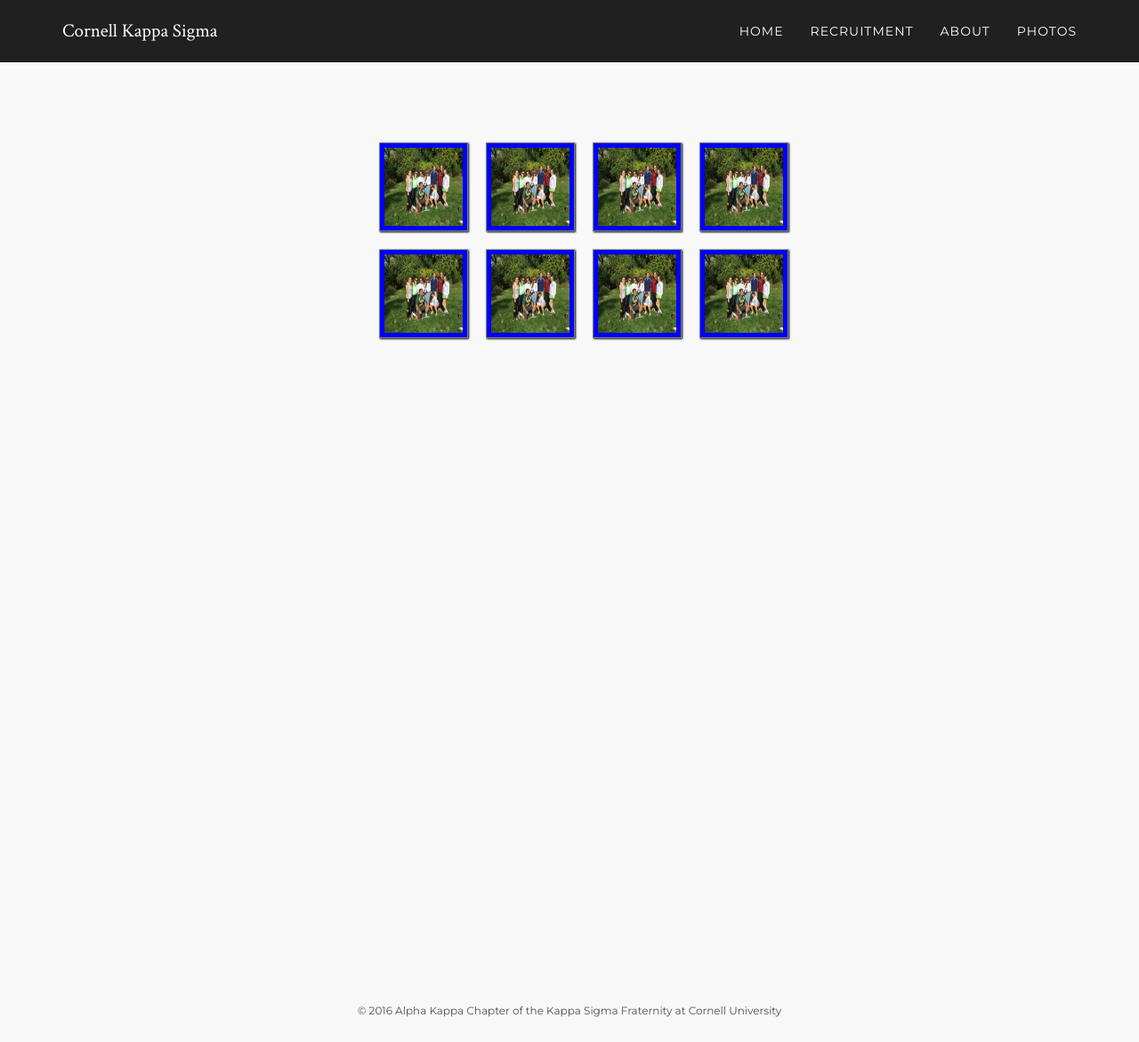
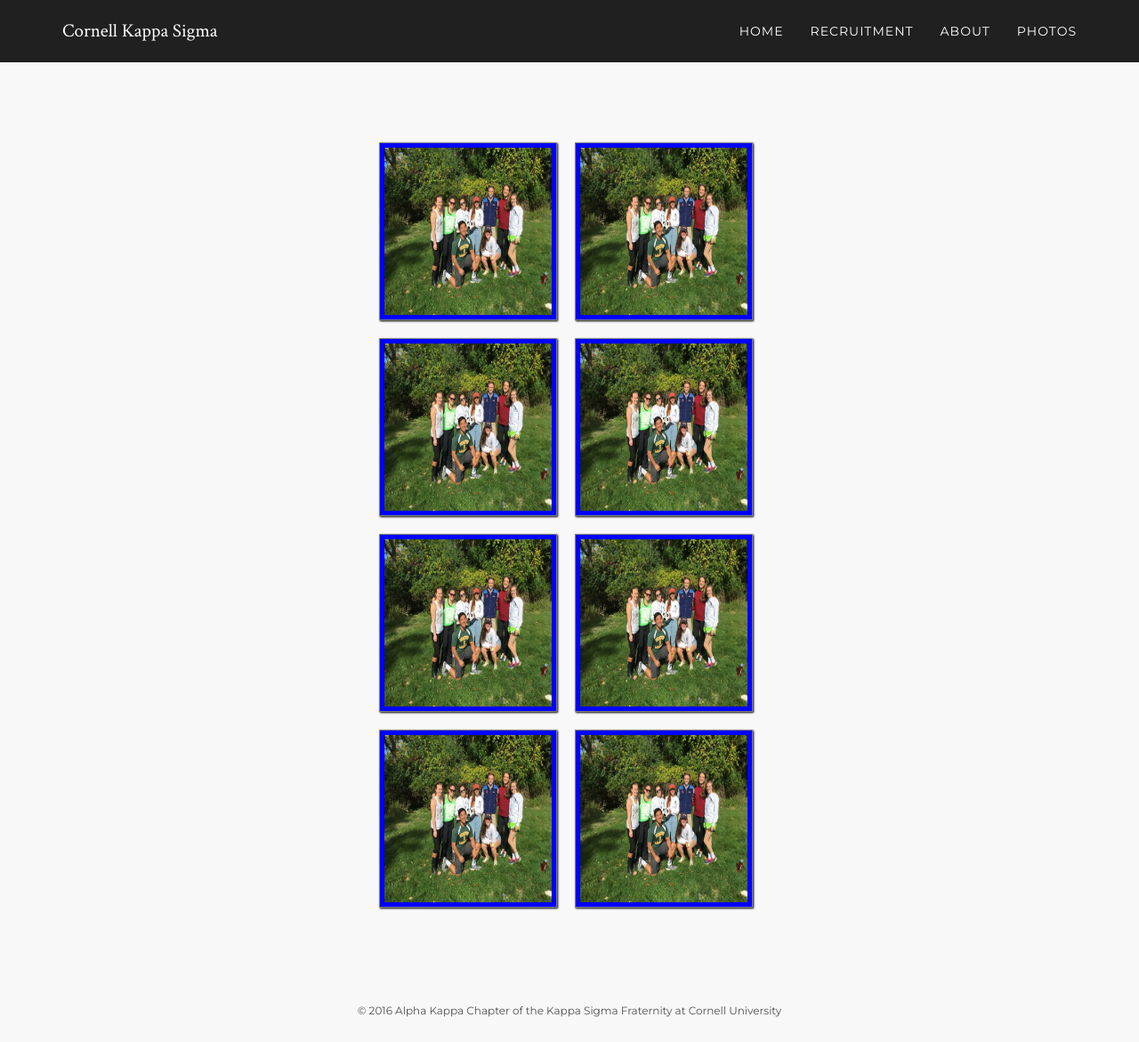
Before and after one commit to pjochillin/cornellkappasigma, a Jekyll site: the page built from photos/index.html, in a window 1280 px wide and 1171 px high. Shown: the whole window at 89% size. Built offline with Jekyll 4.4.1, drawn with Linux system fonts in a browser that asks for light colours; nearby versions of some CDN libraries.

Commit message:
Update index.html

```diff
--- a/photos/index.html
+++ b/photos/index.html
@@ -7,16 +7,16 @@
 	<div class="container">
 		<div class="gallery">
 			<ul>
-				<li><img src="/assets/img/shamrock.jpg" alt="Fjords" width="100" height="100"></li>
-				<li><img src="/assets/img/shamrock.jpg" alt="Fjords" width="100" height="100"></li>
-				<li><img src="/assets/img/shamrock.jpg" alt="Fjords" width="100" height="100"></li>
-				<li><img src="/assets/img/shamrock.jpg" alt="Fjords" width="100" height="100"></li>
+				<li><img src="/assets/img/shamrock.jpg" alt="Fjords" width="200" height="200"></li>
+				<li><img src="/assets/img/shamrock.jpg" alt="Fjords" width="200" height="200"></li>
+				<li><img src="/assets/img/shamrock.jpg" alt="Fjords" width="200" height="200"></li>
+				<li><img src="/assets/img/shamrock.jpg" alt="Fjords" width="200" height="200"></li>
 			</ul>
 			<ul>
-				<li><img src="/assets/img/shamrock.jpg" alt="Fjords" width="100" height="100"></li>
-				<li><img src="/assets/img/shamrock.jpg" alt="Fjords" width="100" height="100"></li>
-				<li><img src="/assets/img/shamrock.jpg" alt="Fjords" width="100" height="100"></li>
-				<li><img src="/assets/img/shamrock.jpg" alt="Fjords" width="100" height="100"></li>
+				<li><img src="/assets/img/shamrock.jpg" alt="Fjords" width="200" height="200"></li>
+				<li><img src="/assets/img/shamrock.jpg" alt="Fjords" width="200" height="200"></li>
+				<li><img src="/assets/img/shamrock.jpg" alt="Fjords" width="200" height="200"></li>
+				<li><img src="/assets/img/shamrock.jpg" alt="Fjords" width="200" height="200"></li>
 			</ul>
 		</div>
 	</div>
```
